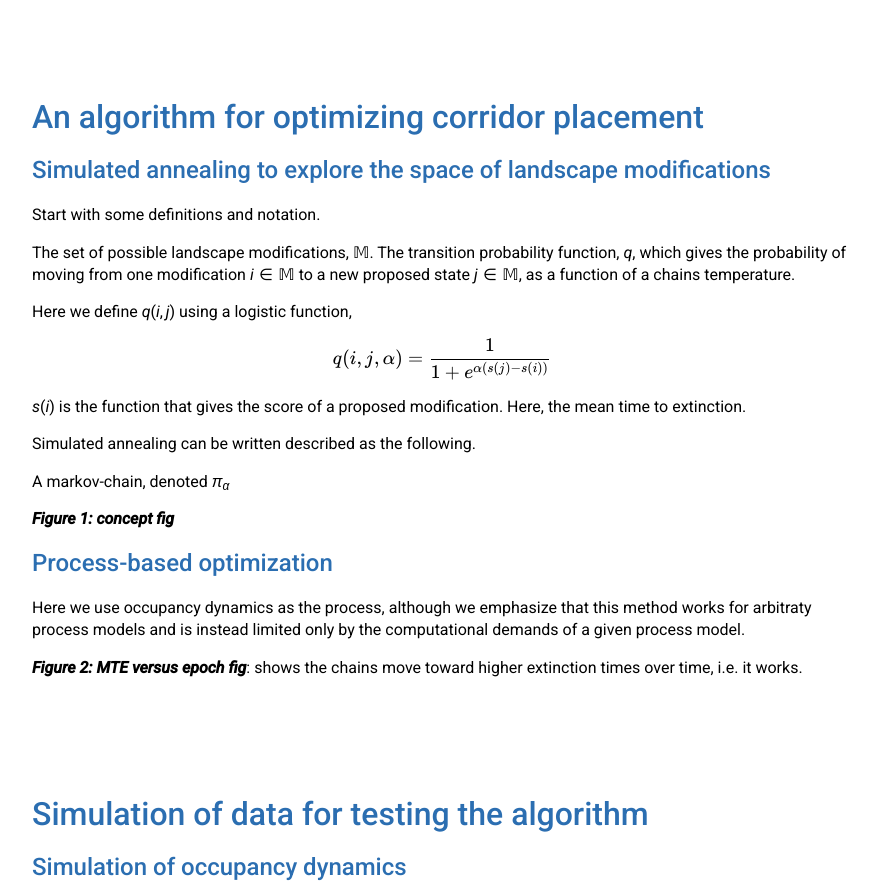
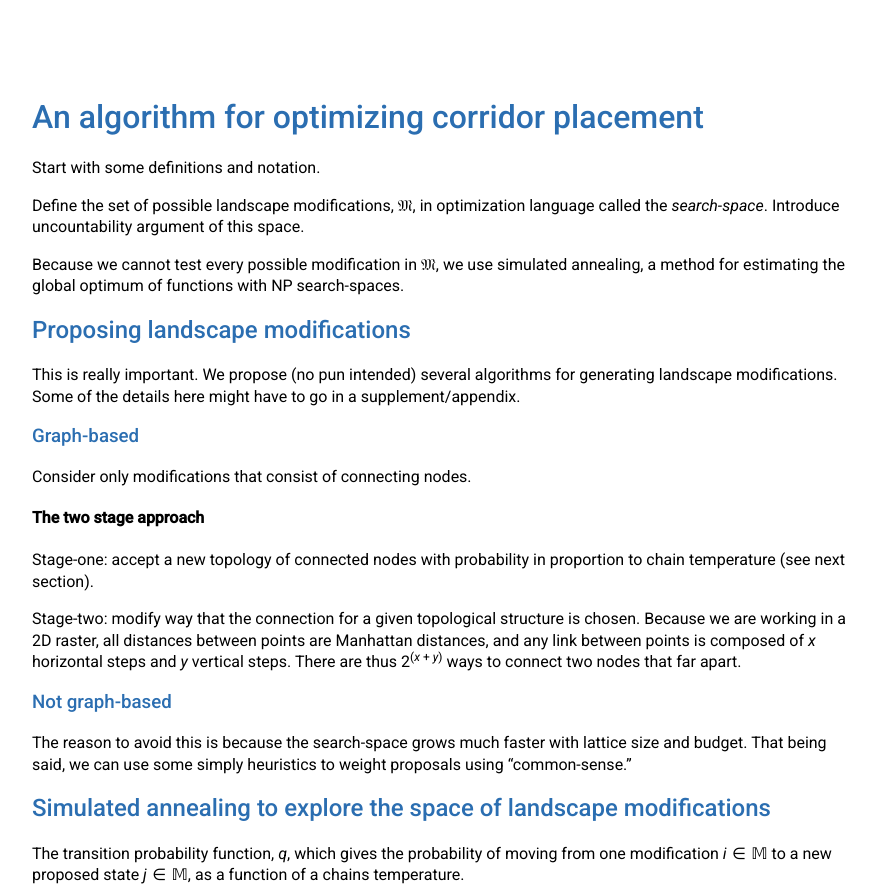
Before and after one commit to gottacatchenall/ms_corridor_optimization, a plain HTML site: page index.html in a window 1280 px wide. Shown: the part 920-1809 px from the top of the page, without its empty margins (198-1075 px from the left). Drawn offline with nearby package versions, Linux system fonts and the light colour scheme; a script that the page names is missing.

Commit message:
Deploying to gh-pages from @ gottacatchenall/ms_corridor_optimization@a1e7848b52d9290248a5d35f94eb297922dd70fe 🚀

```diff
--- a/index.html
+++ b/index.html
@@ -202,9 +202,20 @@
             <p>Here we propose to answer that question by proposing an algorithm to estimate the landscape modification that results in optimizing a specific ecosystem process (in this paper maximizing the time until extinction of a metapopulation, although the algorithm and associated software can be generally applied to any process-based model with a quantifiable target state).</p>
             <p>Although algorithms have been proposed for this <span class="citation" data-cites="peterman">(<strong>peterman?</strong> etc)</span>, they are focused on finding the where the paths of least existance for a given species is given data on that species dispersal.</p>
             <h1 id="an-algorithm-for-optimizing-corridor-placement">An algorithm for optimizing corridor placement</h1>
+            <p>Start with some definitions and notation.</p>
+            <p>Define the set of possible landscape modifications, <span class="math inline">𝔐</span>, in optimization language called the <em>search-space</em>. Introduce uncountability argument of this space.</p>
+            <p>Because we cannot test every possible modification in <span class="math inline">𝔐</span>, we use simulated annealing, a method for estimating the global optimum of functions with NP search-spaces.</p>
+            <h2 id="proposing-landscape-modifications">Proposing landscape modifications</h2>
+            <p>This is really important. We propose (no pun intended) several algorithms for generating landscape modifications. Some of the details here might have to go in a supplement/appendix.</p>
+            <h3 id="graph-based">Graph-based</h3>
+            <p>Consider only modifications that consist of connecting nodes.</p>
+            <h4 id="the-two-stage-approach">The two stage approach</h4>
+            <p>Stage-one: accept a new topology of connected nodes with probability in proportion to chain temperature (see next section).</p>
+            <p>Stage-two: modify way that the connection for a given topological structure is chosen. Because we are working in a 2D raster, all distances between points are Manhattan distances, and any link between points is composed of <span class="math inline"><em>x</em></span> horizontal steps and <span class="math inline"><em>y</em></span> vertical steps. There are thus <span class="math inline">2<sup>(<em>x</em> + <em>y</em>)</sup></span> ways to connect two nodes that far apart.</p>
+            <h3 id="not-graph-based">Not graph-based</h3>
+            <p>The reason to avoid this is because the search-space grows much faster with lattice size and budget. That being said, we can use some simply heuristics to weight proposals using “common-sense.”</p>
             <h2 id="simulated-annealing-to-explore-the-space-of-landscape-modifications">Simulated annealing to explore the space of landscape modifications</h2>
-            <p>Start with some definitions and notation.</p>
-            <p>The set of possible landscape modifications, <span class="math inline">𝕄</span>. The transition probability function, <span class="math inline"><em>q</em></span>, which gives the probability of moving from one modification <span class="math inline"><em>i</em> ∈ 𝕄</span> to a new proposed state <span class="math inline"><em>j</em> ∈ 𝕄</span>, as a function of a chains temperature.</p>
+            <p>The transition probability function, <span class="math inline"><em>q</em></span>, which gives the probability of moving from one modification <span class="math inline"><em>i</em> ∈ 𝕄</span> to a new proposed state <span class="math inline"><em>j</em> ∈ 𝕄</span>, as a function of a chains temperature.</p>
             <p>Here we define <span class="math inline"><em>q</em>(<em>i</em>, <em>j</em>)</span> using a logistic function,</p>
             <p><span class="math display">$$q(i,j, \alpha) = \frac{1}{1 + e^{\alpha (s(j) - s(i))}}$$</span></p>
             <p><span class="math inline"><em>s</em>(<em>i</em>)</span> is the function that gives the score of a proposed modification. Here, the mean time to extinction.</p>
```
Also changed, not shown: 4 other files.
